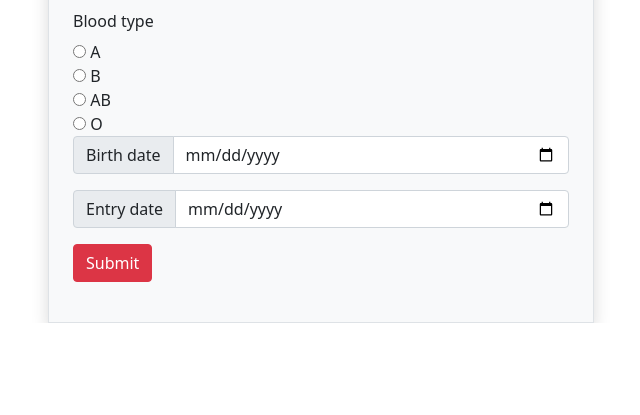
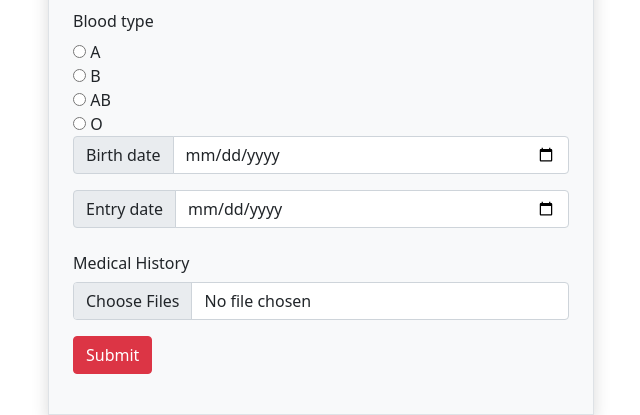
Before and after one commit to YehiaSAhmed/Hemodialysis-Department, a Flask app: page /Patient-registration.html/ in a window 1280 px wide. Shown: the part 616-1031 px from the top of the page, without its empty margins (319-959 px from the left). Before the commit the page ends 939 px from the top, so only its background shows below. Run offline with Flask 2, Linux system fonts and the light colour scheme; some libraries are stand-ins or nearby versions.

Commit message:
Update Patient-registration.html

```diff
--- a/templates/Patient-registration.html
+++ b/templates/Patient-registration.html
@@ -77,6 +77,9 @@
                               <span class="input-group-text">Entry date</span>
                               <input type="date" class="form-control" name="entrydate" id="entrydate" required>
                             </div>
+                            <label for="HDL Cholesterol" class="col-form-label">Medical History</label>
+                            <input type="file" multiple="multiple" class="form-control" name="MedicalHistory" id="MedicalHistory" required>
+                          </div>
                             <button type="submit" class="btn btn-danger" >Submit</button>
                     </form>
                       </div>
```
